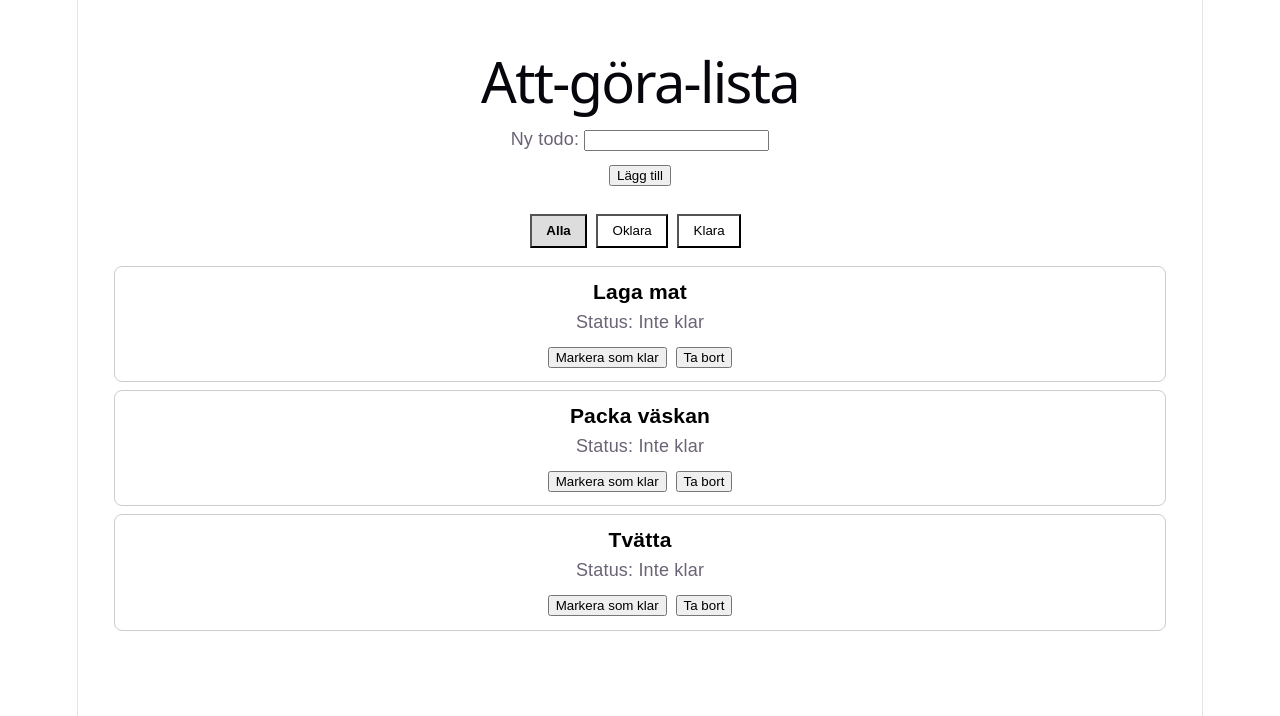
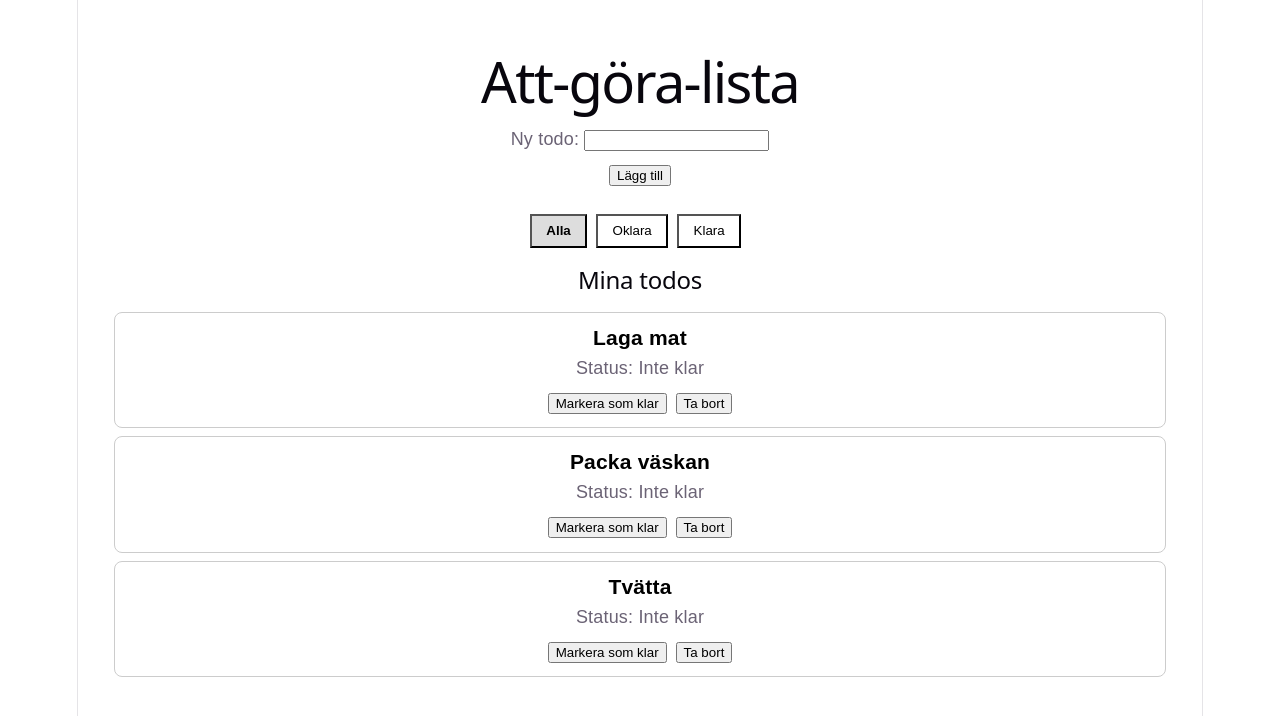
Before and after one commit to Peshro96/Labb-1---React.JS-Webbapplikation, a React (Vite) app: page / in a window 1280 px wide. Shown: the top 716 px of the page. Built offline with nearby package versions, Linux system fonts and the light colour scheme; data requests are answered from the project's data file.

Commit message:
use semantic html elements

```diff
--- a/src/App.tsx
+++ b/src/App.tsx
@@ -75,12 +75,16 @@ export default function App() {
   });
 
   return (
-    <div style={{ padding: "2rem", fontFamily: "Arial, sans-serif" }}>
-      <h1>Att-göra-lista</h1>
+    <main style={{ padding: "2rem", fontFamily: "Arial, sans-serif" }}>
+      <header>
+        <h1>Att-göra-lista</h1>
+      </header>
 
       <TodoForm onAddTodo={addTodo} />
 
       <TodoFilter currentFilter={filter} onFilterChange={setFilter} />
+
+      <h2>Mina todos</h2>
 
       {loading && <p>Laddar todos...</p>}
 
@@ -93,6 +97,6 @@ export default function App() {
           onDeleteTodo={removeTodo}
         />
       )}
-    </div>
+    </main>
   );
 }
```
